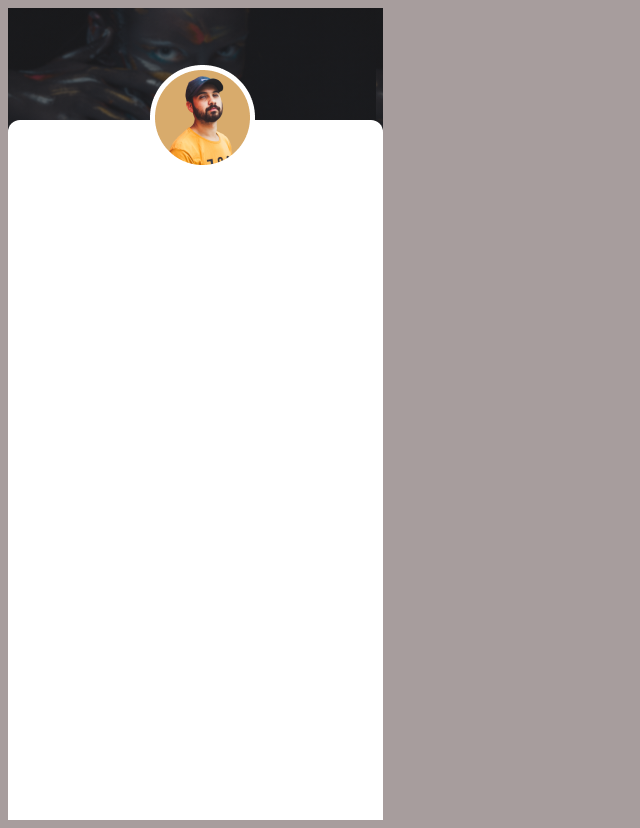
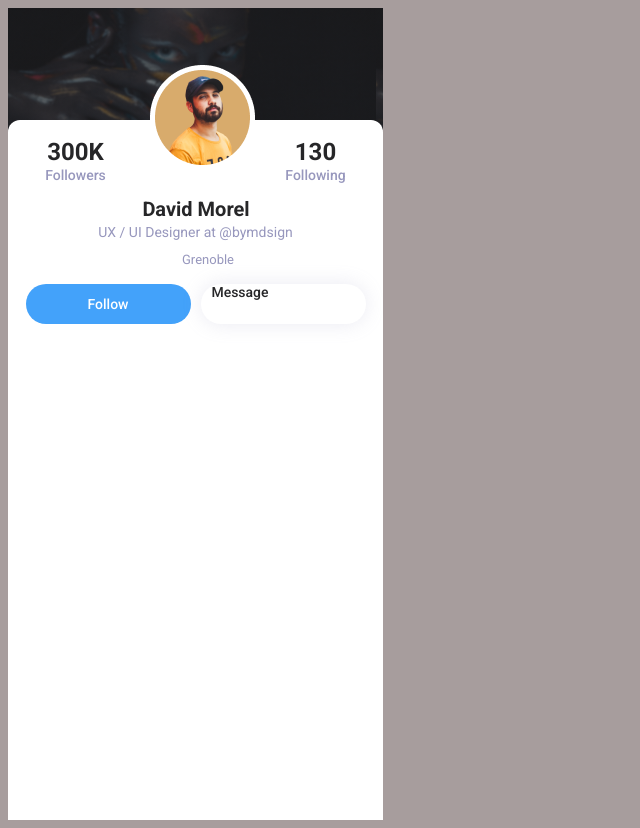
Before and after one commit to joannastolowska/BF_m7_task7, a plain HTML site: page index.html in a window 1280 px wide. Shown: the whole page, without its empty margins (0-640 px from the left). Drawn offline with Linux system fonts and the light colour scheme.

Commit message:
change html css

```diff
--- a/index.html
+++ b/index.html
@@ -14,26 +14,26 @@
             <div class="img"></div>
             <div class="leading">
                 <div class="wrapper">
- <img id="avatar" src="img/Photo.png" alt="avatar"/>
-
+                    <img id="avatar" src="img/Photo.png" alt="avatar"/>
+                <div class="card1">300K</div>
+                <div class="card2">Followers</div>
+                <div class="card3">130</div>
+                <div class="card4">Following</div>
+                <div class="card5">David Morel</div>
+                <div class="card6">UX / UI  Designer at @bymdsign</div>
+                <div class="card7">Grenoble</div>
+                <div class="card8">
+                    <div class="card8-info">Follow</div>
+                </div>
+                <div class="card9">
+                    <div class="card9-info">Message</div>
+                </div>
                 </div>
 
 
 
-                <!-- <div class="title-wrapper">
-                        <h3 class="post-title"></h3>
-                <div class="info-wrapper">
-                    <h6 class="post-info"></h6>
-                </div>
-                </div> -->
-            <!-- </div>
 
-                <div class="content">
-               <p class="p1"></p>
-               <p class="p2"></p>
-               <a href="https://brainforge.pl/">https://brainforge.pl/</a>
-              </div>
-            </header>   -->
+            </header>
     </div>
 </div>
 </body>
--- a/styles.css
+++ b/styles.css
@@ -2,15 +2,14 @@
 
 * {
     padding: 0;
-
 }
 
-body{
+body {
     background-color: rgb(167, 157, 157);
     font-family: 'Roboto'; sans-serif;
 }
 
-.container{
+.container {
     position: relative;
     width: 375px;
     height: 812px;
@@ -19,18 +18,17 @@ body{
     overflow: hidden;
 }
 
-.img{
+.img {
     position: absolute;
     width: 390px;
     height: 165px;
     left: -7px;
     top: -7px;
     background: linear-gradient(0deg, rgba(38, 38, 40, 0.4), rgba(38, 38, 40, 0.4)), url(img/background.png);
-    /* filter: blur(1px);   */
 
 }
 
-#avatar{
+#avatar {
     position: absolute;
     width: 105px;
     height: 105px;
@@ -38,8 +36,8 @@ body{
     top: -55px;
 }
 
-.wrapper{
-    position: absolute;
+.wrapper {
+    position: relative;
     width: 375px;
     height: 700px;
     left: 0px;
@@ -47,3 +45,179 @@ body{
     background: #FFFFFF;
     border-radius: 12px 12px 0px 0px;
 }
+
+.card1 {
+    position: absolute;
+    width: 135px;
+    height: 28px;
+    left: 0px;
+    top: 18px;
+    bottom: 1px;
+    font-style: normal;
+    font-weight: 700;
+    font-size: 24px;
+    line-height: 28px;
+    display: flex;
+    justify-content: center;
+    color: #262628;
+}
+
+.card2 {
+    position: absolute;
+    width: 135px;
+    height: 16px;
+    left: 0px;
+    top: 47px;
+    font-style: normal;
+    font-weight: 500;
+    font-size: 14px;
+    line-height: 16px;
+    display: flex;
+    justify-content: center;
+    color: #9797BD;
+}
+
+.card3 {
+    position: absolute;
+    width: 135px;
+    height: 28px;
+    left: 240px;
+    top: 18px;
+    bottom: 1px;
+    font-style: normal;
+    font-weight: 700;
+    font-size: 24px;
+    line-height: 28px;
+    display: flex;
+    justify-content: center;
+    color: #262628;
+}
+
+.card4 {
+    position: absolute;
+    width: 135px;
+    height: 16px;
+    left: 240px;
+    top: 47px;
+    font-style: normal;
+    font-weight: 500;
+    font-size: 14px;
+    line-height: 16px;
+    display: flex;
+    justify-content: center;
+    color: #9797BD;
+}
+
+.card5 {
+    position: absolute;
+width: 108px;
+height: 23px;
+left: 134px;
+top: 78px;
+bottom: 3px;
+font-style: normal;
+font-weight: 700;
+font-size: 20px;
+line-height: 23px;
+display: flex;
+justify-content: center;
+color: #262628;
+}
+
+.card6 {
+    position: absolute;
+    width: 195px;
+    height: 16px;
+    left: 90px;
+    top: 104px;
+    bottom: 12px;
+    font-style: normal;
+    font-weight: 400;
+    font-size: 14px;
+    line-height: 16px;
+    display: flex;
+    justify-content: center;
+    color: #9797BD;
+}
+
+.card7 {
+    position: absolute;
+    width: 52px;
+    height: 15px;
+    left: 174px;
+    top:132px;
+    bottom: 17px;
+    font-style: normal;
+    font-weight: 400;
+    font-size: 13px;
+    line-height: 15px;
+    display: flex;
+    justify-content: center;
+    color: #9797BD;
+}
+
+.card8 {
+    position: absolute;
+    background: #43A2FA;
+    border-radius: 40px;
+    height: 40px;
+    width: 165px;
+    left: 18px;
+    top: 164px;
+    display: flex;
+    justify-content: center;
+    align-items: center;
+
+}
+
+.card8-info {
+    position: static;
+    width: 42px;
+    height: 16px;
+    left: -8.29px;
+    top: -0.96px;
+    font-style: normal;
+    font-weight: 500;
+    font-size: 14px;
+    line-height: 16px;
+    display: flex;
+    align-items: center;
+    text-align: center;
+    color: #FFFFFF;
+    flex: none;
+    order: 0;
+    flex-grow: 0;
+    margin: 0px 10px;
+}
+
+.card9 {
+    position: absolute;
+    height: 40px;
+    width: 165px;
+    left: 193px;
+    top: 164px;
+    border-radius: 40px;
+    background: #FFFFFF;
+    box-shadow: 0px 0px 20px rgba(151, 151, 189, 0.2);
+}
+
+.card9-info {
+    position: static;
+    width: 58px;
+    height: 16px;
+    left: -16.29px;
+    top: -0.96px;
+    font-style: normal;
+    font-weight: 500;
+    font-size: 14px;
+    line-height: 16px;
+    display: flex;
+    align-items: center;
+    text-align: center;
+    justify-content: center;
+    color: #262628;
+    flex: none;
+    order: 0;
+    flex-grow: 0;
+    margin: 0px 10px;
+}
```
Also changed, not shown: 1 other file.
